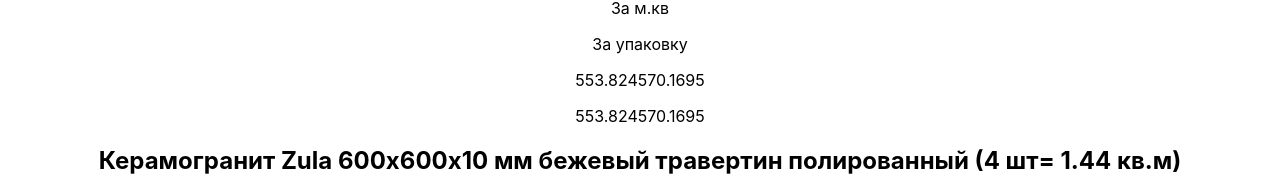
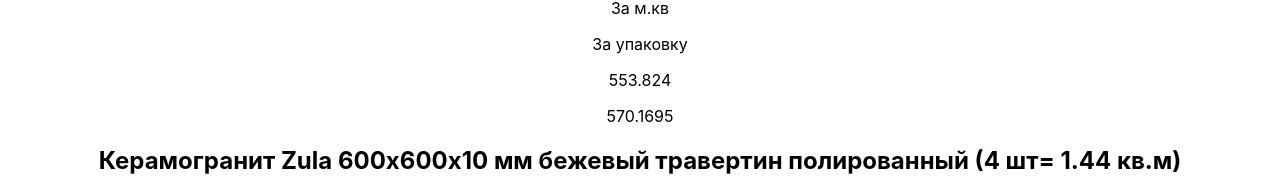
Before and after one commit to famemonsterx/testmarket, a React (Create React App) app: page / in a window 1280 px wide. Shown: the part 413-589 px from the top of the page. Built offline with nearby package versions, Linux system fonts and the light colour scheme.

Commit message:
fix price 2

```diff
--- a/src/components/Price.js
+++ b/src/components/Price.js
@@ -33,8 +33,8 @@
             <div className="prices">
                 <p className="priceText" onClick={this.changePrice} >За м.кв</p>
                 <p className="priceText" onClick={this.changeOrigPrice}>За упаковку</p>
-                <p className="priceNum">{ price }</p>
-                <p className="priceNum">{ price }</p>
+                <p className="priceNum">{ price[0] }</p>
+                <p className="priceNum">{ price[1] }</p>
             </div>
         )
     }
```
